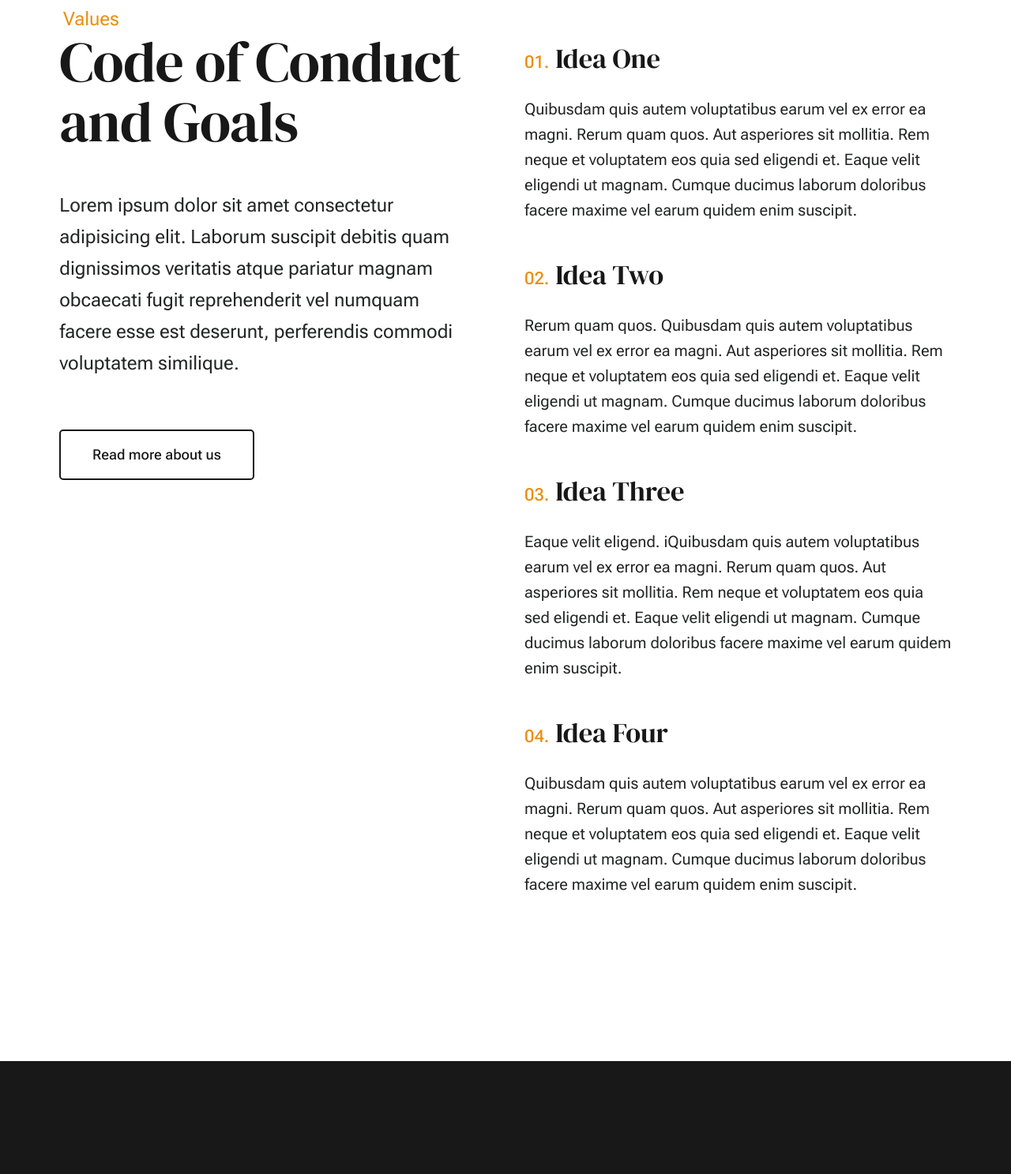
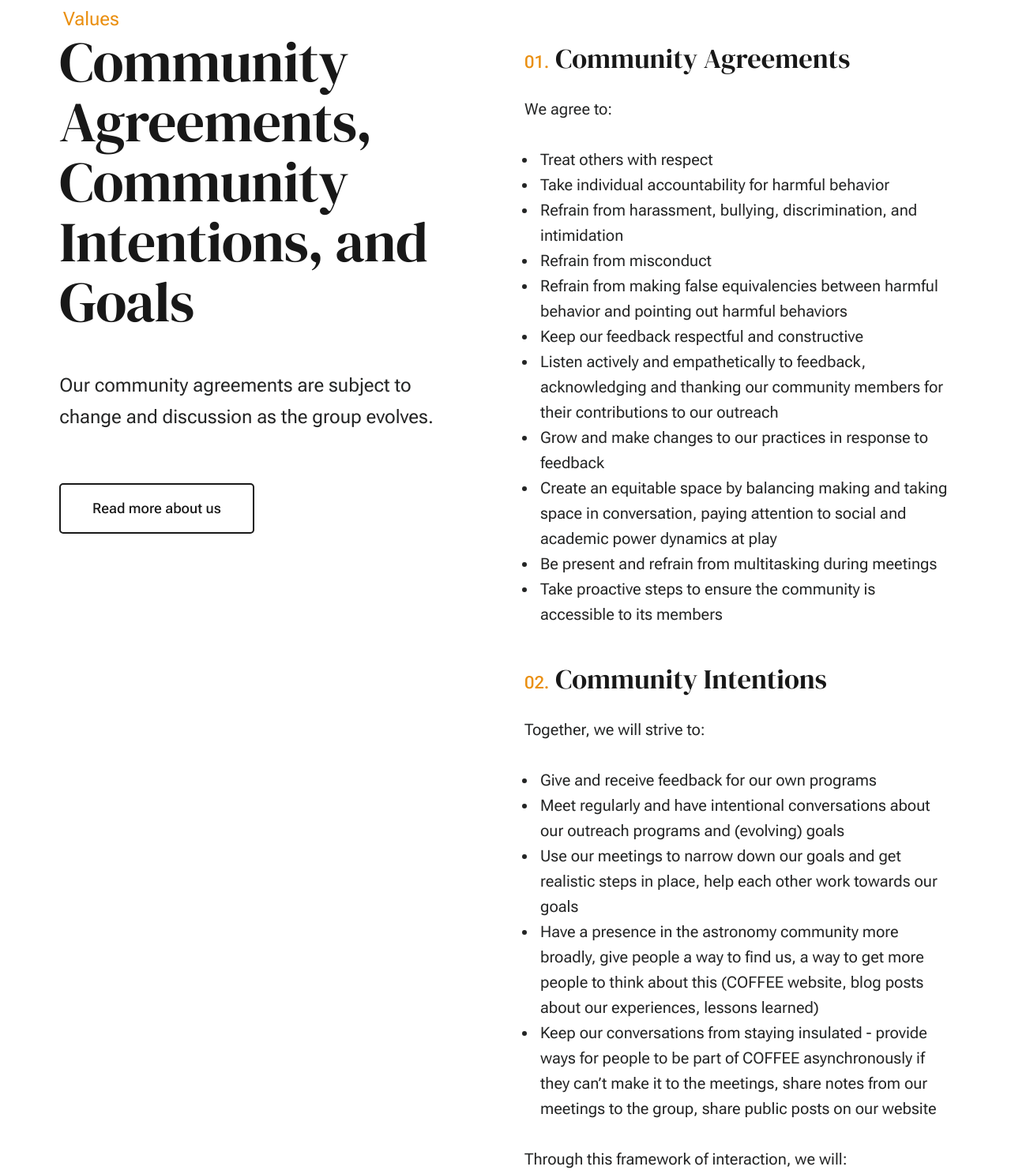
Before and after one commit to coffee-outreach/coffee-blog, a plain HTML site: page index.html in a window 1280 px wide. Shown: the part 2520-4007 px from the top of the page at 79% size. Drawn offline with Linux system fonts and the light colour scheme.

Commit message:
Added code of conduct

```diff
--- a/index.html
+++ b/index.html
@@ -212,11 +212,11 @@
                         <div class="section-header grid-section-split__header">
                             <div class="text-pretitle">Values</div>
                             <h2 class="text-display-title">
-                            Code of Conduct and Goals
+                            Community Agreements, Community Intentions, and Goals
                             </h2>
 
                             <p class="lead">
-                            Lorem ipsum dolor sit amet consectetur adipisicing elit. Laborum suscipit debitis quam dignissimos veritatis atque pariatur magnam obcaecati fugit reprehenderit vel numquam facere esse est deserunt, perferendis commodi voluptatem similique.
+                                Our community agreements are subject to change and discussion as the group evolves.
                             </p>
                         </div> <!-- end section-header -->
 
@@ -225,41 +225,69 @@
                             <div class="grid-list-items list-items show-ctr">
                                 <div class="grid-list-items__item list-items__item">
                                     <div class="grid-list-items__title list-items__item-header">
-                                        <h3 class="list-items__item-title">Idea One</h3>
+                                        <h3 class="list-items__item-title">Community Agreements</h3>
                                     </div>
                                     <div class="grid-list-items__text list-items__item-text">
-                                        <p>
+                                        <p>We agree to:</p>
+                                        <ul>
+                                            <li>Treat others with respect</li>
+                                            <li>Take individual accountability for harmful behavior</li>
+                                            <li>Refrain from harassment, bullying, discrimination, and intimidation </li>
+                                            <li>Refrain from misconduct</li>
+                                            <li>Refrain from making false equivalencies between harmful behavior and pointing out harmful behaviors </li>
+                                            <li>Keep our feedback respectful and constructive</li>
+                                            <li>Listen actively and empathetically to feedback, acknowledging and thanking our community members for their contributions to our outreach</li>
+                                            <li>Grow and make changes to our practices in response to feedback</li>
+                                            <li>Create an equitable space by balancing making and taking space in conversation, paying attention to social and academic power dynamics at play</li>
+                                            <li>Be present and refrain from multitasking during meetings</li>
+                                            <li>Take proactive steps to ensure the community is accessible to its members</li>
+                                        </ul>
+                                        <!-- <p>
                                         Quibusdam quis autem voluptatibus earum vel ex error ea magni. Rerum quam quos. Aut asperiores
                                         sit mollitia. Rem neque et voluptatem eos quia sed eligendi et. Eaque velit eligendi ut
                                         magnam. Cumque ducimus laborum doloribus facere maxime vel earum quidem enim suscipit.
-                                        </p>
+                                        </p> -->
                                     </div>
                                 </div> <!-- list-item -->
                                 <div class="grid-list-items__item list-items__item">
                                     <div class="grid-list-items__title list-items__item-header">
-                                        <h3 class="list-items__item-title">Idea Two</h3>
+                                        <h3 class="list-items__item-title">Community Intentions</h3>
                                     </div>
                                     <div class="grid-list-items__text list-items__item-text">
                                         <p>
-                                        Rerum quam quos. Quibusdam quis autem voluptatibus earum vel ex error ea magni. Aut asperiores
-                                        sit mollitia. Rem neque et voluptatem eos quia sed eligendi et. Eaque velit eligendi ut
-                                        magnam. Cumque ducimus laborum doloribus facere maxime vel earum quidem enim suscipit.
+                                            Together, we will strive to: </p>
+                                        <ul>
+                                            <li>Give and receive feedback for our own programs</li>
+                                            <li>Meet regularly and have intentional conversations about our outreach programs and (evolving) goals</li>
+                                            <li>Use our meetings to narrow down our goals and get realistic steps in place, help each other work towards our goals</li>
+                                            <li>Have a presence in the astronomy community more broadly, give people a way to find us, a way to get more people to think about this (COFFEE website, blog posts about our experiences, lessons learned)</li>
+                                            <li>Keep our conversations from staying insulated - provide ways for people to be part of COFFEE asynchronously if they can’t make it to the meetings, share notes from our meetings to the group, share public posts on our website
+                                            </li>
+                                        </ul>
+                                        <p>Through this framework of interaction, we will:
                                         </p>
+                                        <ul>
+                                            <li>Be more effective and intentional in our outreach</li>
+                                            <li>Understand the goals of each event and evaluate the degree of success</li>
+                                            <li>Keep the needs of the communities that we’re targeting at the forefront</li>
+                                        </ul>
                                     </div>
                                 </div> <!-- list-expertise__item -->
                                 <div class="grid-list-items__item list-items__item">
                                     <div class="grid-list-items__title list-items__item-header">
-                                        <h3 class="list-items__item-title">Idea Three</h3>
+                                        <h3 class="list-items__item-title">Future Goals</h3>
                                     </div>
                                     <div class="grid-list-items__text list-items__item-text">
                                         <p>
-                                        Eaque velit eligend. iQuibusdam quis autem voluptatibus earum vel ex error ea magni.
-                                        Rerum quam quos. Aut asperiores sit mollitia. Rem neque et voluptatem eos quia sed eligendi et.
-                                        Eaque velit eligendi ut magnam. Cumque ducimus laborum doloribus facere maxime vel earum quidem enim suscipit.
+                                            COFFEE is a developing community and we set the following intentions for our growth in the future:
                                         </p>
+                                        <ul>
+                                            <li>Bring community members into COFFEE discussions</li>
+                                            <li>Reevaluate the ways we’ve defined our COFFEE community to ensure that we continue to be supported by our mission statement and community guidelines</li>
+                                        </ul>
                                     </div>
                                 </div> <!-- list-expertise__item -->
-                                <div class="grid-list-items__item list-items__item">
+                                <!-- <div class="grid-list-items__item list-items__item">
                                     <div class="grid-list-items__title list-items__item-header">
                                         <h3 class="list-items__item-title">Idea Four</h3>
                                     </div>
@@ -270,7 +298,7 @@
                                         magnam. Cumque ducimus laborum doloribus facere maxime vel earum quidem enim suscipit.
                                         </p>
                                     </div>
-                                </div> <!-- list-expertise__item -->
+                                </div> list-expertise__item -->
 
                             </div> <!-- grid-list-items -->
                         </div> <!-- end s-expertise__content-main -->
```
